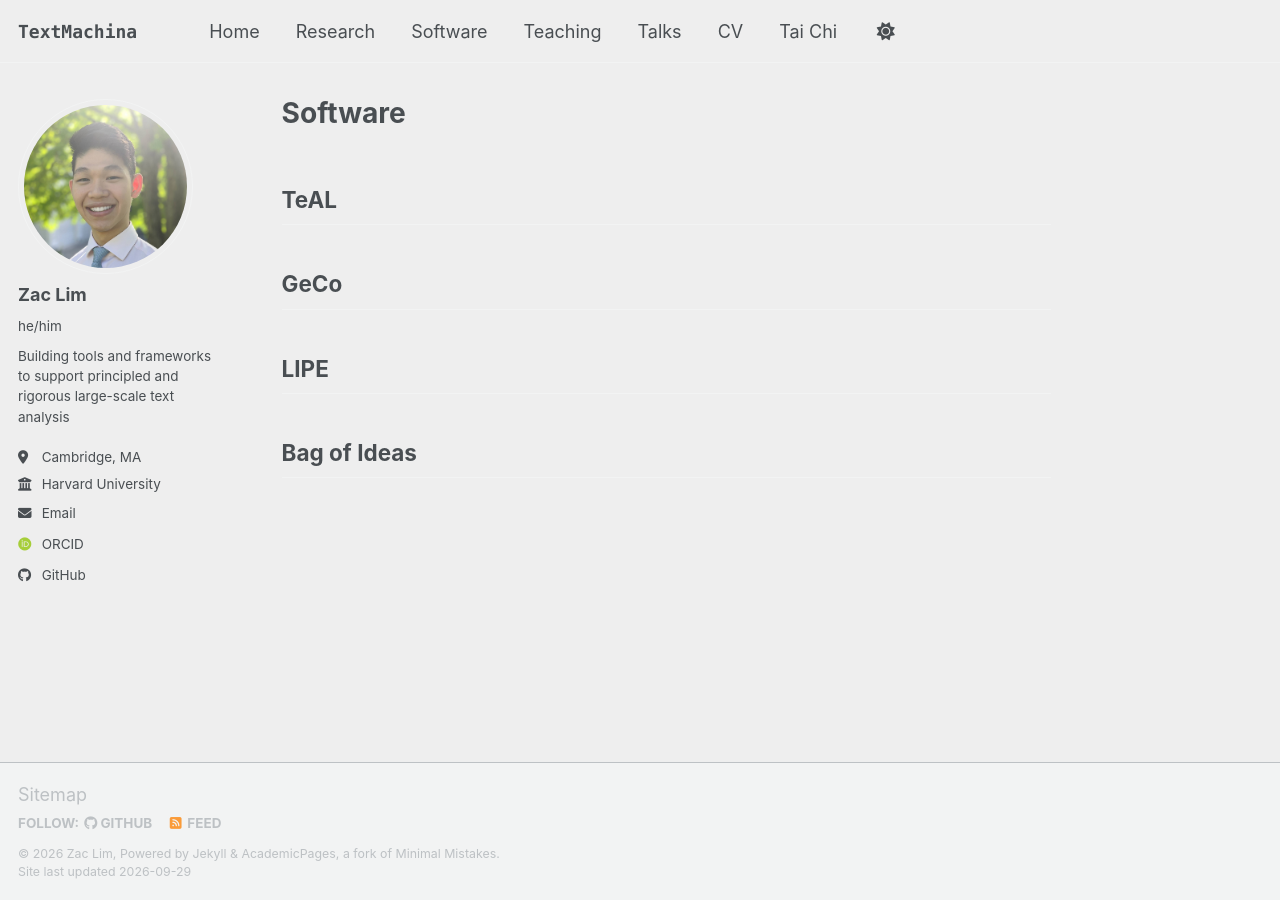
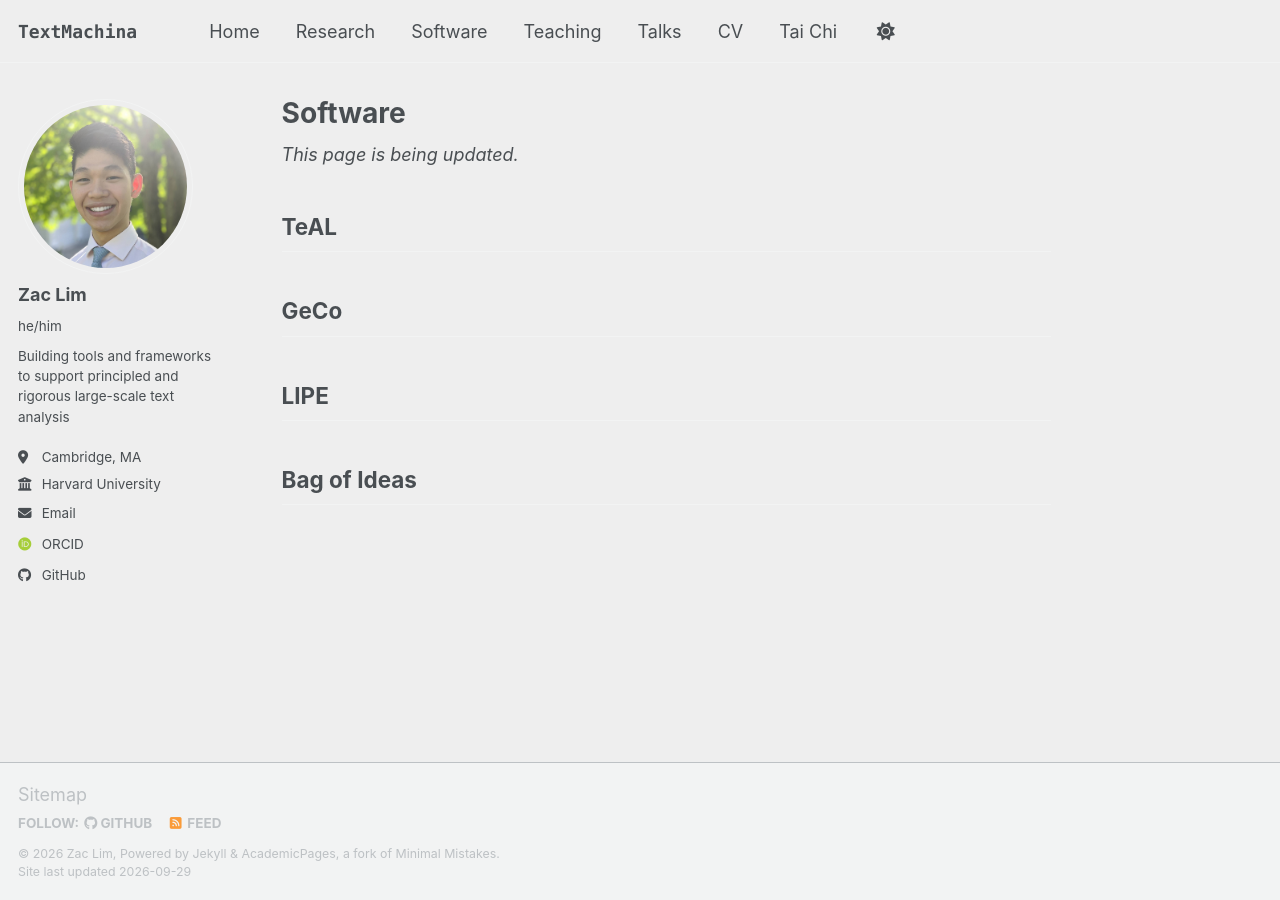
Before and after one commit to zacthinks/zacthinks.github.io, a Jekyll site: the page built from _pages/software.md, in a window 1280 px wide. Built offline with Jekyll 4.4.1, drawn with Linux system fonts in a browser that asks for light colours; some web fonts are replaced; a script bundle is joined from its source files by our own code; library files that are not in the unit come from our copies.

Commit message:
Mark software scaffold as in progress

```diff
--- a/_pages/software.md
+++ b/_pages/software.md
@@ -4,6 +4,8 @@
 permalink: /software/
 author_profile: true
 ---
+
+*This page is being updated.*
 
 ## TeAL
 
```
